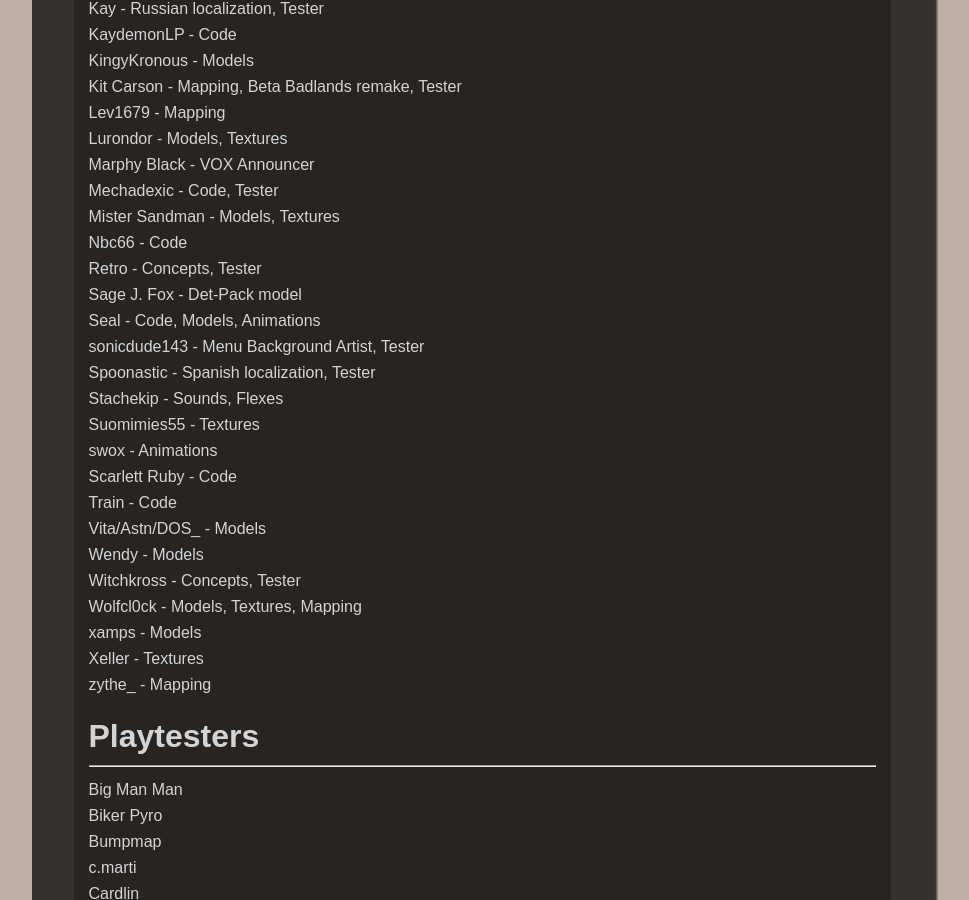
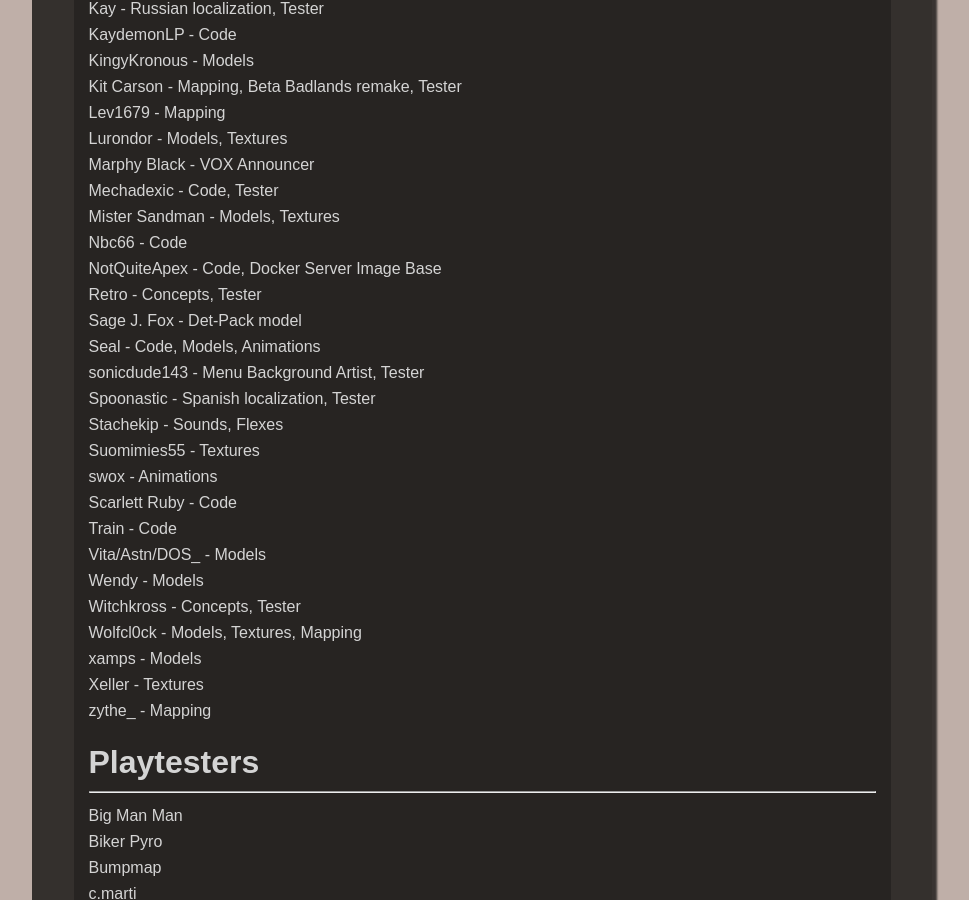
Before and after one commit to Pre-Fortress-2/PF2-Website, a Jekyll site: the page built from pages/credits.md, in a window 1280 px wide and 900 px high, scrolled down 2028 px. Shown: the whole window, without its empty margins (158-1127 px from the left). Built offline with Jekyll 4.4.1, drawn with Linux system fonts in a browser that asks for light colours.

Commit message:
updated credits
added NotQuiteApex

```diff
--- a/_data/credits.json
+++ b/_data/credits.json
@@ -404,6 +404,17 @@
          "code": true
       },
       {
+         "name": "NotQuiteApex",
+         "code": true,
+	 "other":
+		{
+		"English":
+	            [
+	               "Docker Server Image Base"
+	            ]
+		}
+      },
+      {
          "name": "Retro",
          "tester": true,
 		 "concepts": true
```
